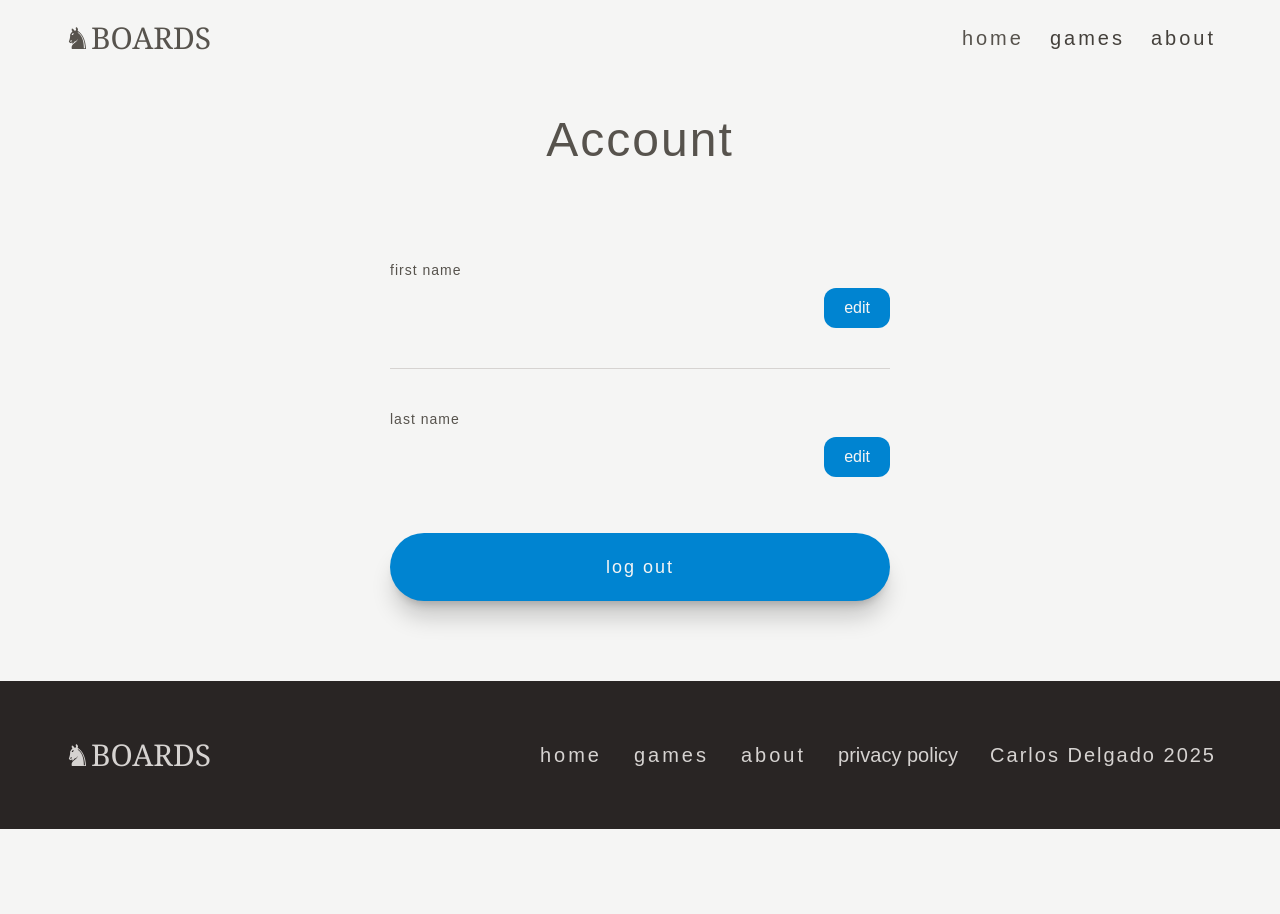
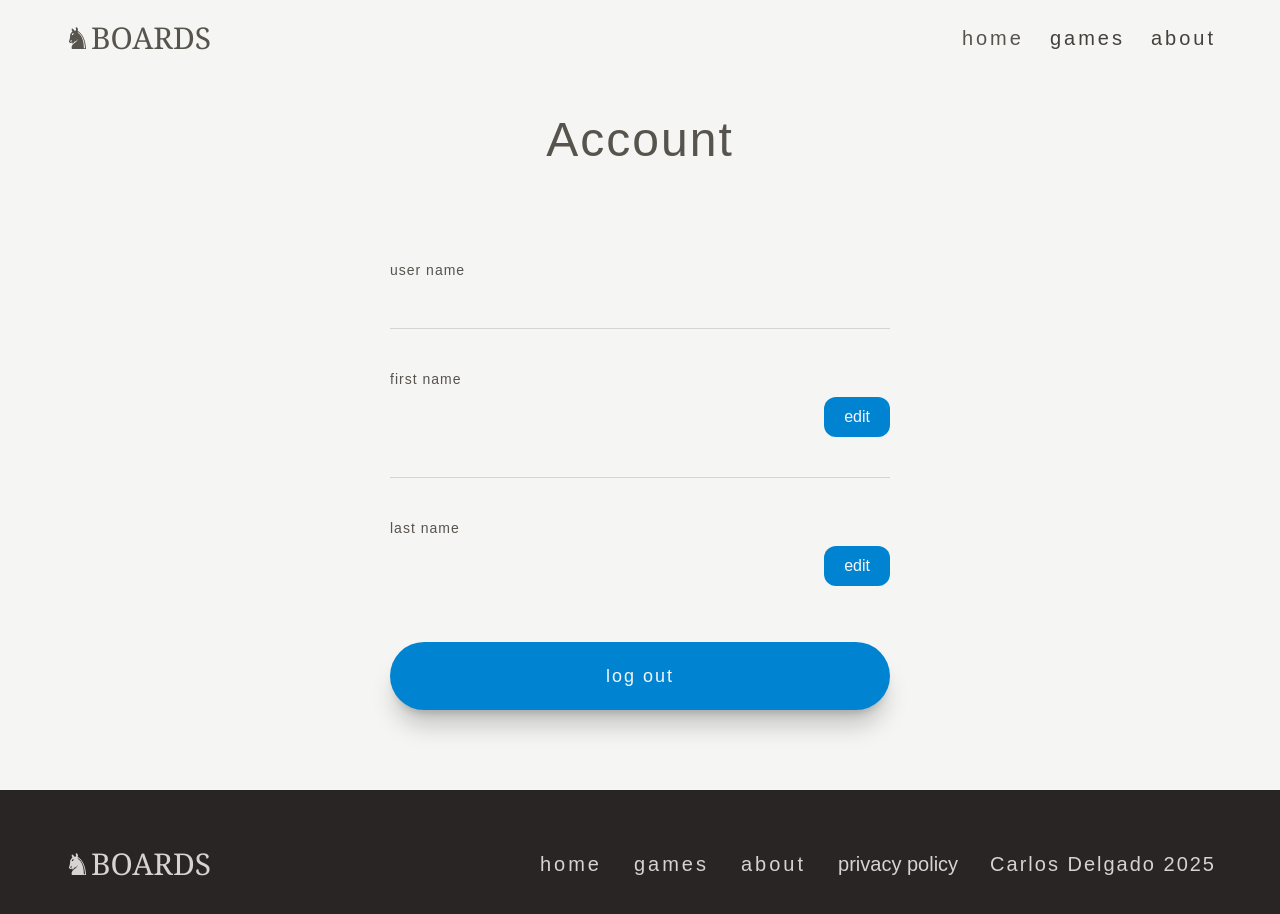
Before and after one commit to delgadociteriowa/boards-mint, a Next.js app: page /account in a window 1280 px wide. Shown: the top 914 px of the page. Before the commit the page ends 829 px from the top, so only its background shows below. Built offline with nearby package versions, Linux system fonts and the light colour scheme; no server answers; sample sign-in values are in the browser's storage.

Commit message:
loading fix and username fix

```diff
--- a/src/app/account/page.tsx
+++ b/src/app/account/page.tsx
@@ -5,8 +5,10 @@ import { signOut, useSession } from "next-auth/react";
 import { useRouter } from "next/navigation";
 import Header from "@/components/Header";
 import Footer from "@/components/Footer";
+import LoadingComponent from "@/components/LoadingComponent";
 
 interface UserAccount {
+  username?: string;
   firstname?: string;
   lastname?: string;
 }
@@ -16,6 +18,7 @@ interface SessionAccount {
 }
 
 const Account = () => {
+  const [userName, setUserName] = useState("");
   const [firstName, setFirstName] = useState("");
   const [lastName, setLastName] = useState("");
   const [editingFirst, setEditingFirst] = useState(false);
@@ -39,6 +42,7 @@ const Account = () => {
     const s = session as SessionAccount;
 
     if (s?.user) {
+      setUserName(s.user.username || "");
       setFirstName(s.user.firstname || "");
       setLastName(s.user.lastname || "");
     }
@@ -47,11 +51,21 @@ const Account = () => {
   return (
     <>
       <Header />
+      {!session ?
+        <LoadingComponent />
+        :
         <main>
           <h3 className="text-center text-stone-600 text-5xl tracking-[2px] mt-10 mb-4">
             Account
           </h3>
           <section className="w-[90%] mx-auto max-w-[500px] py-20 text-stone-700 flex flex-col gap-10">
+            <div className="flex flex-col gap-2">
+              <label className="text-stone-600 tracking-[1px] text-sm">user name</label>
+              <div className="flex items-center justify-between">
+                <p className="text-stone-700 text-lg">{userName}</p>
+              </div>
+            </div>
+            <div className="w-full h-px bg-stone-300"></div>
             <div className="flex flex-col gap-2">
               <label className="text-stone-600 tracking-[1px] text-sm">first name</label>
               <div className="flex items-center justify-between">
@@ -101,6 +115,7 @@ const Account = () => {
             </button>
           </section>
         </main>
+      }
       <Footer />
     </>
   );
--- a/src/utils/authOptions.js
+++ b/src/utils/authOptions.js
@@ -46,6 +46,7 @@ export const authOptions = {
   callbacks: {
     async jwt({ token, user }) {
       if (user) {
+        token.username = user.username;
         token.firstname = user.firstname;
         token.lastname = user.lastname;
       }
@@ -53,6 +54,7 @@ export const authOptions = {
     },
 
     async session({ session, token }) {
+      session.user.username = token.username;
       session.user.firstname = token.firstname;
       session.user.lastname = token.lastname;
       return session;
```
Lines whose indentation alone changed are shown as unchanged.
